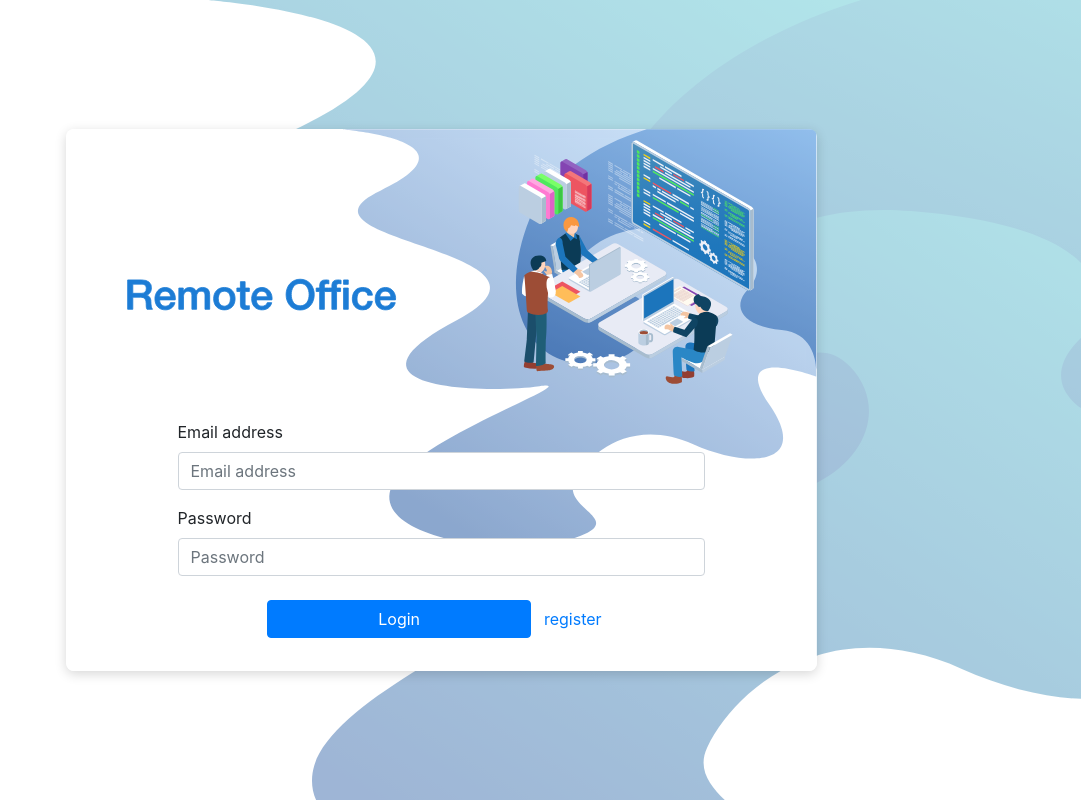
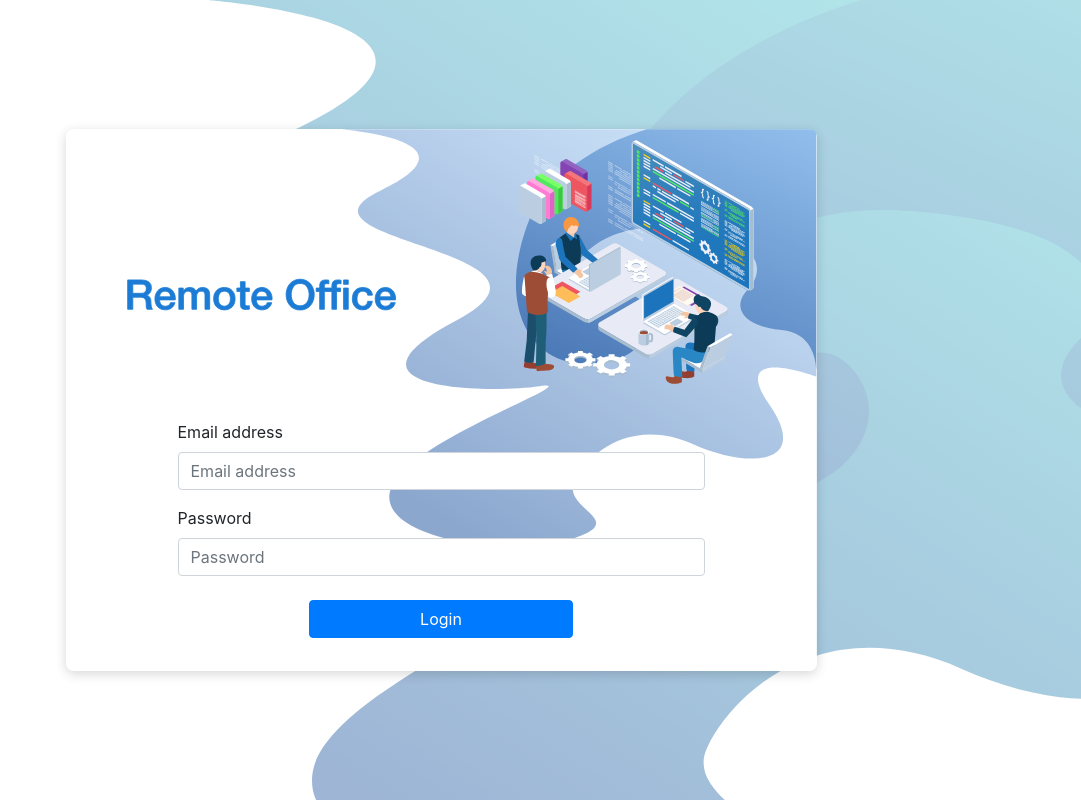
Before and after one commit to harolz87/remote-work-utils, a React app in the folder front/: page /login in a window 1280 px wide. Shown: the whole page, without its empty margins (199-1280 px from the left). Built offline with nearby package versions, Linux system fonts and the light colour scheme; the HTML template or start-up script is replaced by a standard one.

Commit message:
Erased register button

```diff
--- a/front/src/pages/Login.jsx
+++ b/front/src/pages/Login.jsx
@@ -1,7 +1,6 @@
 import React from 'react';
 import PropTypes from 'prop-types';
 import { useSelector } from 'react-redux';
-import Button from 'react-bootstrap/Button';
 import { useActions } from '../hooks/useActions';
 
 import { FormLogin } from '../components/FormLogin';
@@ -49,9 +48,6 @@ const Login = ({ history }) => {
         <SummitButton className="w-50">
           Login
         </SummitButton>
-        <Button variant="link" onClick={() => history.push('/register')}>
-          register
-        </Button>
       </div>
     </FormLogin>
   );
```
